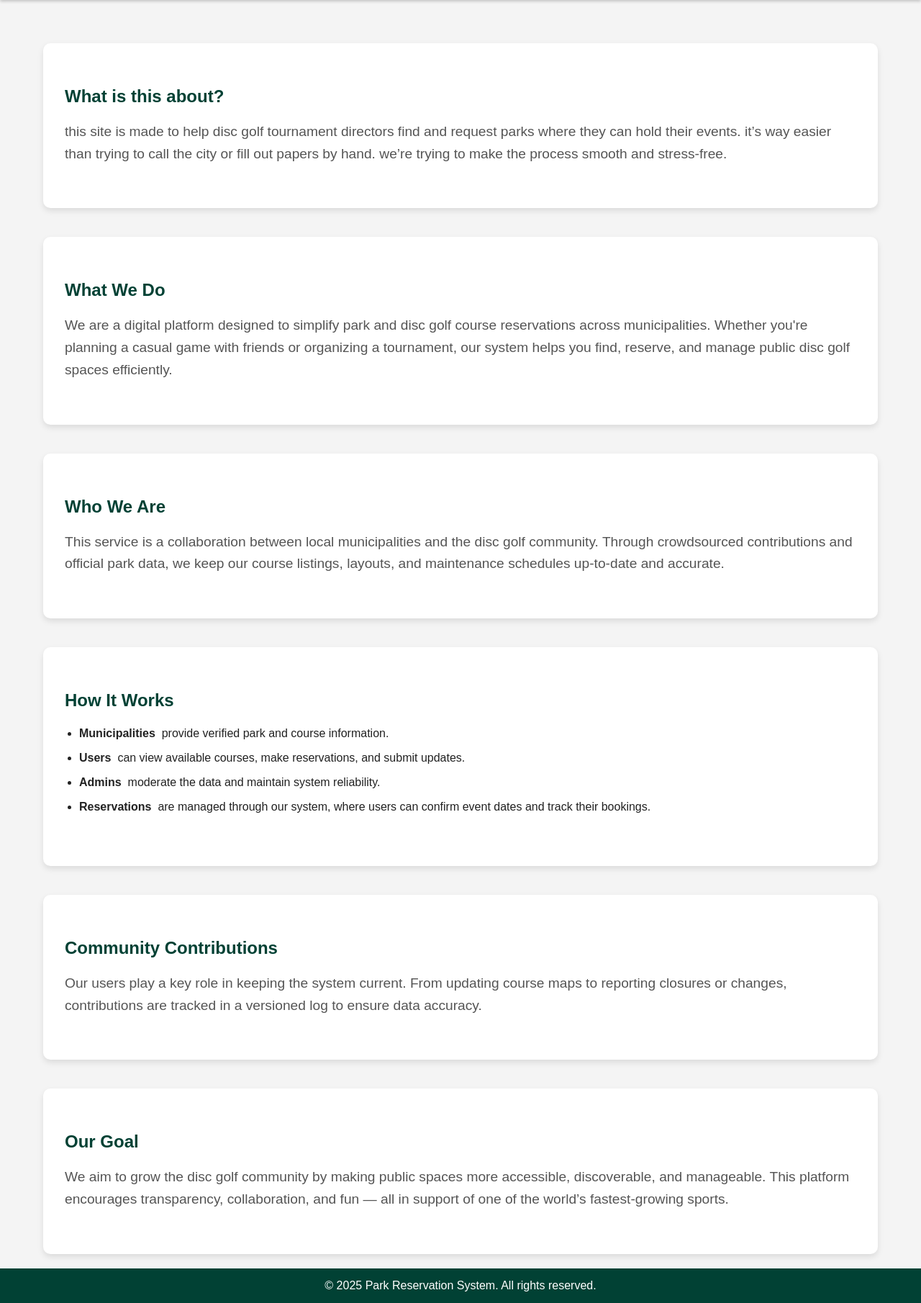
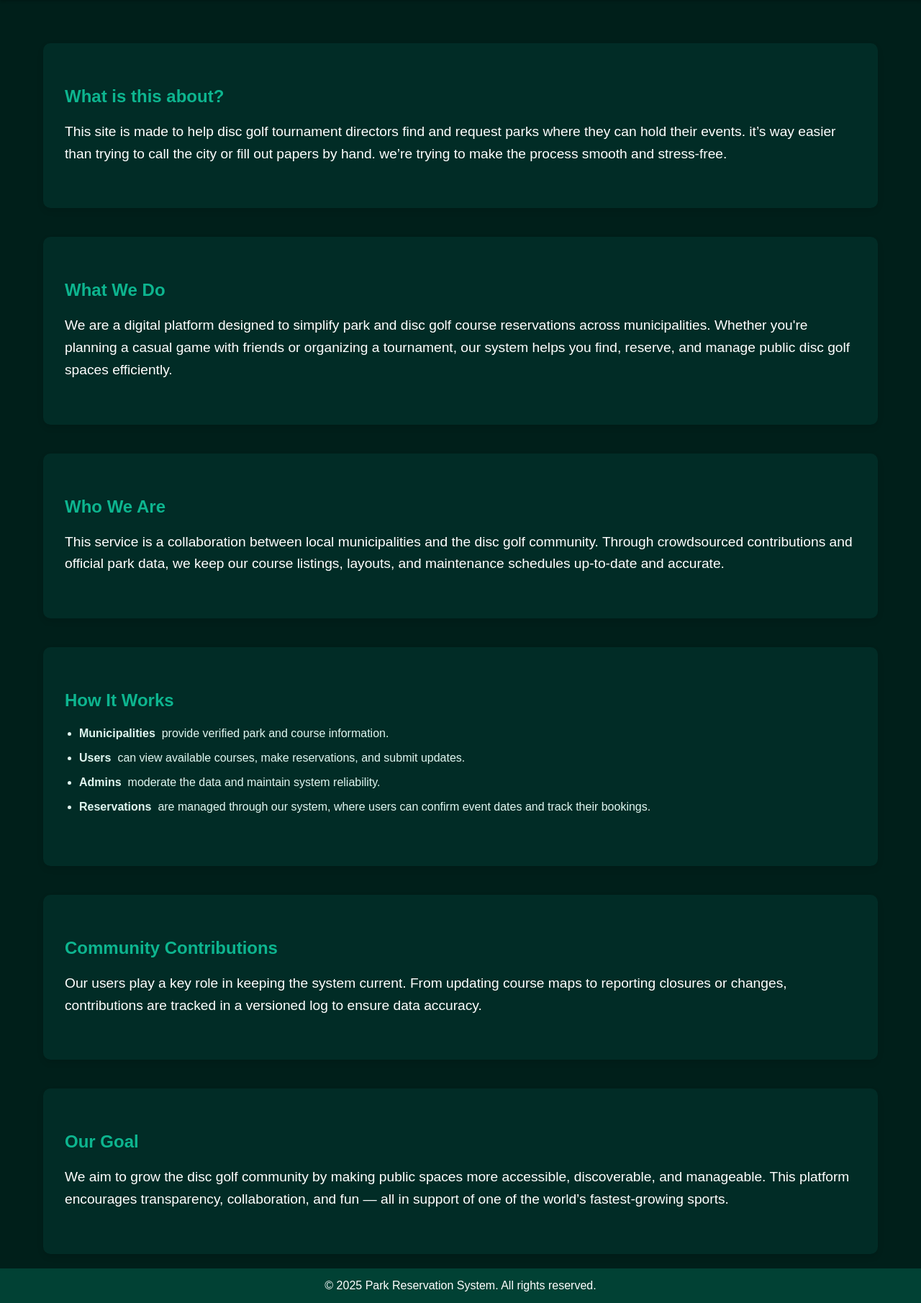
Before and after one commit to MarkTheDeveloper/Independent-drive, a PHP site: page /about/about.html in a window 1280 px wide. Shown: the part 145-1955 px from the top of the page at 72% size. Run offline with PHP 8.4, Linux system fonts and the light colour scheme.

Commit message:
made changes to the about page, did some css styling, wanted to match our logo theme

```diff
--- a/about/about.css
+++ b/about/about.css
@@ -7,8 +7,8 @@
 
   body {
     font-family: arial , sans-serif ;
-    background-color : #f4f4f4 ;
-    color : #222;
+    background-color : #001f1a ;
+    color : #e0f7f1;;
     min-height :100vh ;
   }
 
@@ -48,11 +48,11 @@
   }
 
   .nav-links a:hover {
-    background-color: #2a9d8f ;
+    background-color: #0db58f;
   }
 
   .about {
-    background: white ;
+    background: #012c26;
     margin-top: 40px ;
     padding: 60px 30px ;
     border-radius: 10px ;
@@ -73,20 +73,20 @@
   }
 
   .about h2 {
-    color: #014134 ;
+    color: #0db58f; /* match logo highlight green */
     margin-bottom: 20px ;
 
   }
 
   .about p {
     font-size: 1.2em ;
-    color: #555 ;
+    color: white ;
     line-height: 1.6 ;
   }
 
 
   section:hover {
-    box-shadow: 0 8px 20px rgb(18, 51, 39);
+    box-shadow: 0 8px 20px rgba(13, 181, 143, 0.5);
   }
 
   footer {
--- a/about/about.html
+++ b/about/about.html
@@ -27,7 +27,7 @@
     <section class="about">
       <h2>What is this about?</h2>
       <p>
-        this site is made to help disc golf tournament directors find and request parks where they can hold their events.
+        This site is made to help disc golf tournament directors find and request parks where they can hold their events.
         it’s way easier than trying to call the city or fill out papers by hand. we’re trying to make the process smooth and stress-free.
       </p>
     </section>
```
